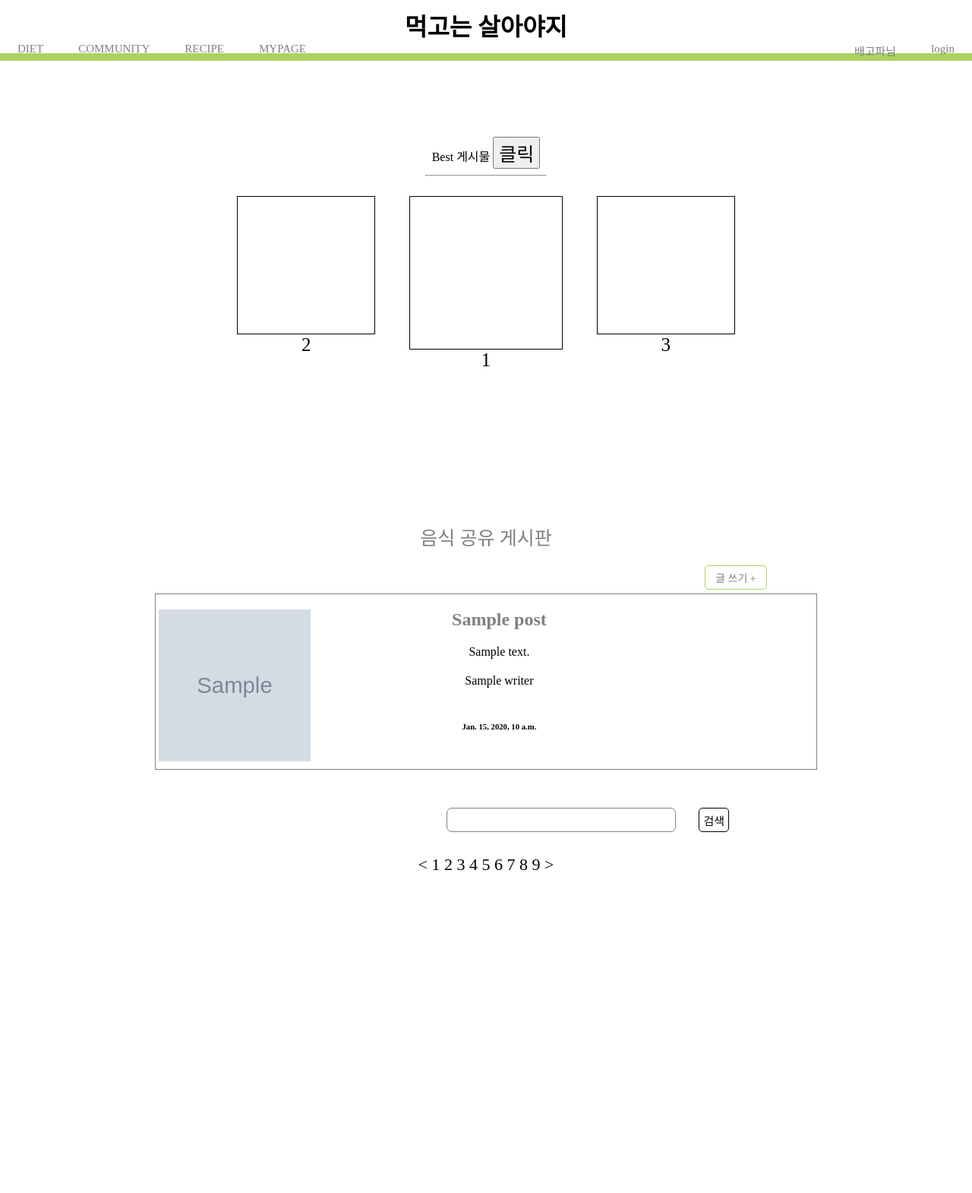
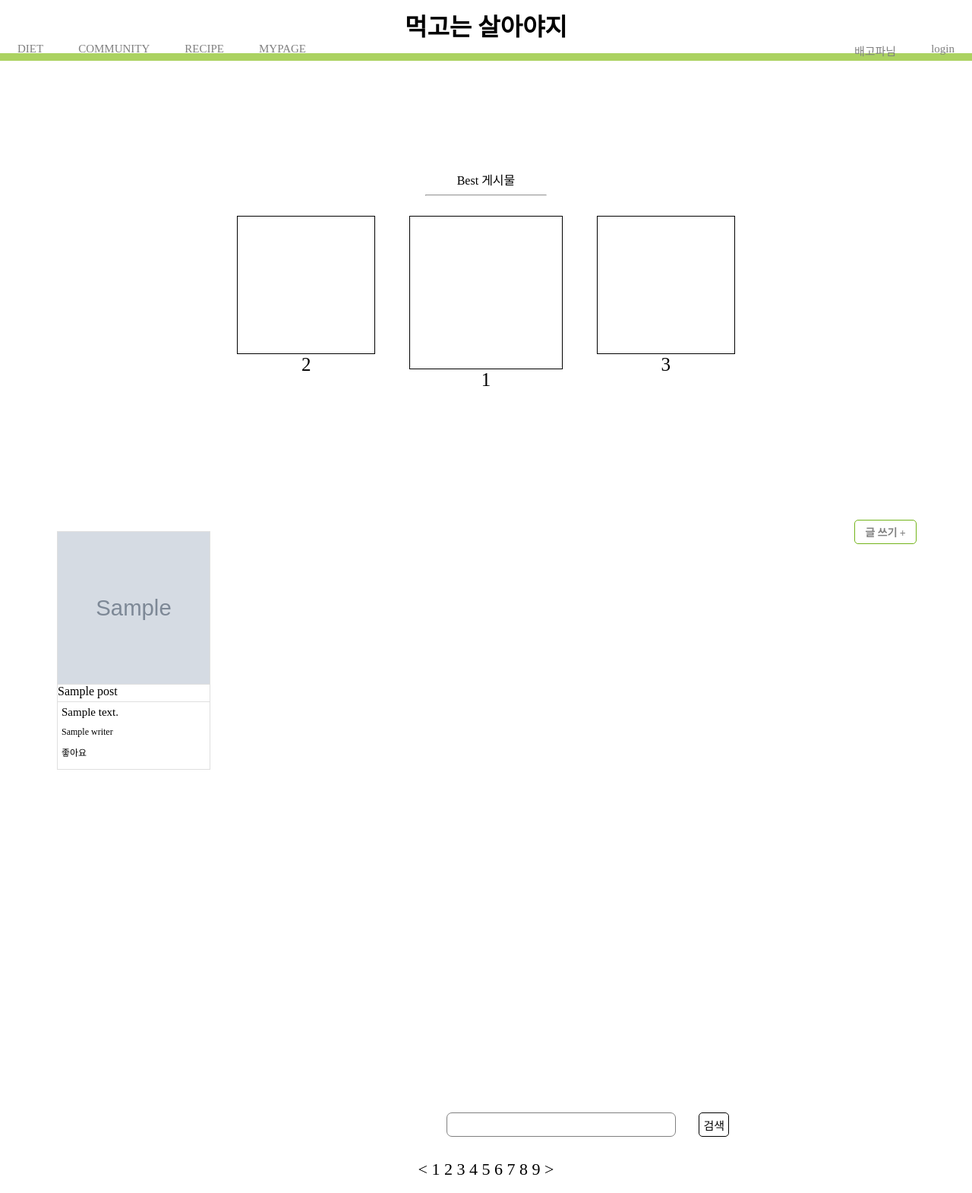
Before and after one commit to HanHyunsoo/MuckSal, a Django app: template templates/community/cooktip.html in a window 1280 px wide. Shown: the whole page at 76% size. Before the commit the page ends 1145 px from the top, so only its background shows below. Run offline with Django 3.2, Linux system fonts and the light colour scheme; the template is opened without the code that fills it: most values are stand-ins (such as "Sample title", 1, 10 or a date in 2020); grey boxes marked "Sample" are stand-in pictures.

Commit message:
모달 창을 이용한 detail 페이지 구현

```diff
--- a/static/community/css/content.css
+++ b/static/community/css/content.css
@@ -43,26 +43,11 @@ html,body{
     text-align: center;
 }
 
-.ccontainer{
-    border-collapse: collapse;
-}
 .container1{
     display : table;
     width : 30px;
     height : 230px;
     border : 1px solid gray;
-}
-.container2{
-    border : 1px solid gray;
-    width : 68%;
-    height: 230px;
-    text-align: center;
-    border-collapse: collapse;
-    margin : 0 auto;
-
-}
-.container3{
-    width : 80%;
 }
 
 .picture{
@@ -71,16 +56,6 @@ html,body{
     float : left;
     border : 1px solid gray;
     margin : 15px 0 15px 15px;
-}
-
-.heart{
-    float : right;
-    margin : 10px;
-    display : inline-block
-}
-
-#title{
-    font-size : 25px;
 }
 .texts{
     margin : 0 10px 10px 10px;
@@ -116,20 +91,12 @@ p{
     padding-bottom : 20px;
     text-align : center;
 }
-.button{
-    border : 1px solid #ABD261;
-    font-size : 14px;
-    width: 70px;
-    text-align: center;
-    border-radius: 5px;
-    float : right;
-    margin : 0 270px 5px 0;
-    padding : 5px;
-    text-decoration-line : none;
-}
 a:link{
     color : gray;
     text-decoration: none;
+    font-weight: 800;
+    white-space : nowrap;
+
 }
 a:visited{
     color : gray;
@@ -165,7 +132,7 @@ a:visited{
 }
 
 .dimmed{
-    position : absolute;
+    position : fixed;
     top : 0;
     left:0;
     width : 100%;
@@ -175,7 +142,7 @@ a:visited{
     display: none;
 }
 .wrap {
-    position : absolute;
+    position : fixed;
     top : 15%;
     left : 20%;
     z-index : 2;
@@ -194,6 +161,7 @@ a:visited{
     float : right;
     display : flex;
     justify-content: center;
+    margin-top : 103px;
 
 
 }
@@ -202,3 +170,85 @@ a:visited{
     font-size : 18px;
     color:white;
 }
+
+ul {
+    list-style : none;
+}
+
+li{
+    float : left;
+    margin : 15px;
+}
+.image{
+    border : 1px solid #dfdfdf;
+    width : 200px;
+    height: 200px;
+}
+
+.title {
+    border : 1px solid #dfdfdf;
+    width : 200px;
+    height: 22px;
+    text-overflow : ellipsis;
+    overflow:  hidden;
+    border-top : none;
+    border-bottom : none;
+
+}
+
+.another_content{
+    border : 1px solid #dfdfdf;
+    width : 200px;
+    height : 88px;
+}
+
+.ccontainer{
+    width : 1240px;
+    height : 730px;
+    margin : auto;
+    margin-top : 200px;
+}
+
+.like{
+    font-size: 12px;
+    padding : 5px;
+}
+
+.writer{
+    font-size: 12px;
+    padding :5px;
+}
+
+.container_title{
+    width : 190px;
+    height : 22;
+    white-space : nowrap;
+    text-overflow : ellipsis;
+    overflow:  hidden;
+    font-size : 15px;
+    padding : 5px;
+}
+
+.button {
+    float : right;
+    background-color: white;
+    border : 1px solid #73b41a;
+    font-size : 14px;
+    width: 70px;
+    text-align: center;
+    border-radius: 5px;
+    padding : 5px;
+    margin-right : 53px;
+}
+
+.left_image{
+    width : 70%;
+    height : 100%;
+    float : left;
+}
+
+.right_bar{
+    width :30%;
+    height : 100%;
+    float : right;
+}
--- a/static/community/js/popup.js
+++ b/static/community/js/popup.js
@@ -1,6 +1,3 @@
-const body = document.querySelector('body');
-let scrollPosition = 0;
-
 
 function change(){
     document.getElementsByClassName('dimmed')[0].style.display = "block";
--- a/templates/community/cooktip.html
+++ b/templates/community/cooktip.html
@@ -4,11 +4,13 @@
 
 {% block content %}
  <!--여기 content임-->
+ <p>
+    음식 공유 게시판
+</p>
  <div id="contain">
     <div class = "best_writing">
         <div class="inner_content">
-        Best 게시물
-        <button id="title" onclick='change()'> 클릭 </button>
+            Best 게시물
         </div>
         <hr>
     </div>
@@ -38,37 +40,45 @@
 
 
 <!--여기부터 게시글 목록들 좌라락 나옴-->
-<div class="bigcontainer">
-    <div class="middletitle">
-        <p>
-            음식 공유 게시판
-        </p>
+    <div class="ccontainer">
+        <ul>
+            {% for posts in posts.all %}
+            <li>
+                <div class = "image">
+                    {% if posts.image %}
+                    <div>
+                        <a href="#wrap" onclick='change()'><img src="{{posts.image.url}}" width="200" height="200" alt="이미지"></a>
+                    </div>
+                    {% endif %}
+                </div>
+                <div class="title">
+                    <span>
+                        <div>{{posts.title}}</div>
+                    </span>
+                </div>
+                <div class="another_content">
+                    <div class="container_title">
+                        {{ posts.content }}
+                    </div>
+                    <div class="writer">
+                        {{posts.writer}}
+                    </div>
+                    <div class="like">
+                        좋아요
+                    </div>
+                </div>
+            </li>
+            {% endfor%}
+        </ul>
         <a href="{% url 'community:create' %}" class="button">
             글 쓰기 +
         </a>
     </div>
 
-    <div class="ccontainer">
-    {% for posts in posts.all %}
-        <div class="container2">
-            <div class="container3">
-                {% if posts.image %}
-                <div style="display : flex; height: 100%; width : 30%; justify-content: center; align-items: center; float : left;">
-                    <img src="{{posts.image.url}}" width="200" height="200" alt="Card image cap">
-                </div>
-                {% endif %}
-                <h2><a href="{% url 'community:detail' %}">{{ posts.title}}</a></h2>
-                <p>{{ posts.content}}</p>
-                <p>{{posts.writer}}</p>
-                <h6>{{ posts.created_at}}</h6>
-            </div>
-
-        </div>
-    {% endfor %}
-    </div>
 
 
-    <!--footer-->
+<!--footer-->
+<div>
     <div class="footer">
         <div class="serch">
 
@@ -82,16 +92,37 @@
     <div class="page">
         &lt; 1 2 3 4 5 6 7 8 9  &gt;
     </div>
+</div>
 
+<!--footer-->
+<div id="pop_up">
     <div class="dimmed">
-    </div>
-    <div class="wrap">
-        <div class="popup">
+        <div style="width : 1001px; margin: auto;">
+            <div class= "close" onclick='change1()' onmouseover="setCursor()">
+                <div id = "x">
+                    x
+                </div>
+            </div>
+            <div class="wrap">
+               <div class="left_image">
 
-        </div>
-        <div class= "close"  onmouseover="setCursor()">
-            <div id = "x" onclick='change1()'>
-                x
+               </div>
+               <div class="right_bar">
+                    <div class="side_title">
+
+                    </div>
+                    <div class="side_content">
+                        <div class="like">
+
+                        </div>
+                        <div class=" real_side_content">
+
+                        </div>
+                    </div>
+                    <div class="comment">
+
+                    </div>
+               </div>
             </div>
         </div>
     </div>
```
